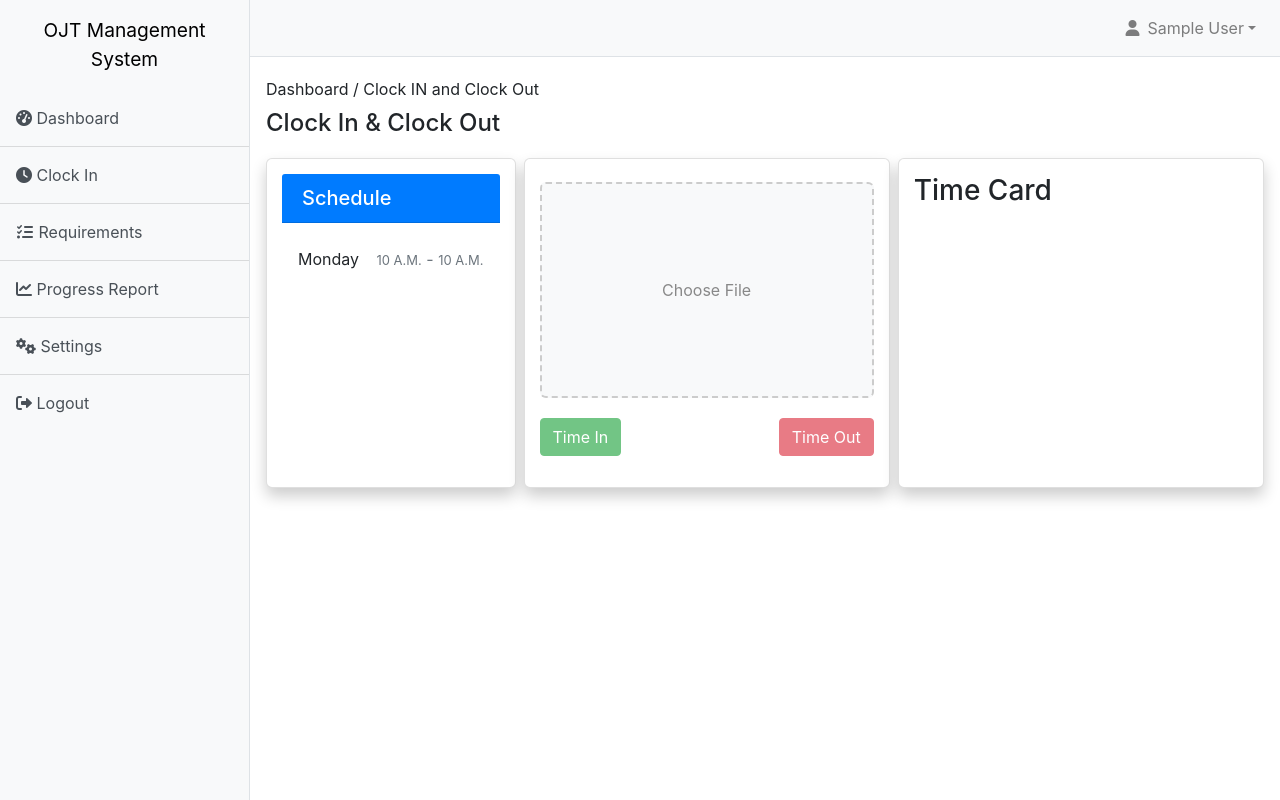
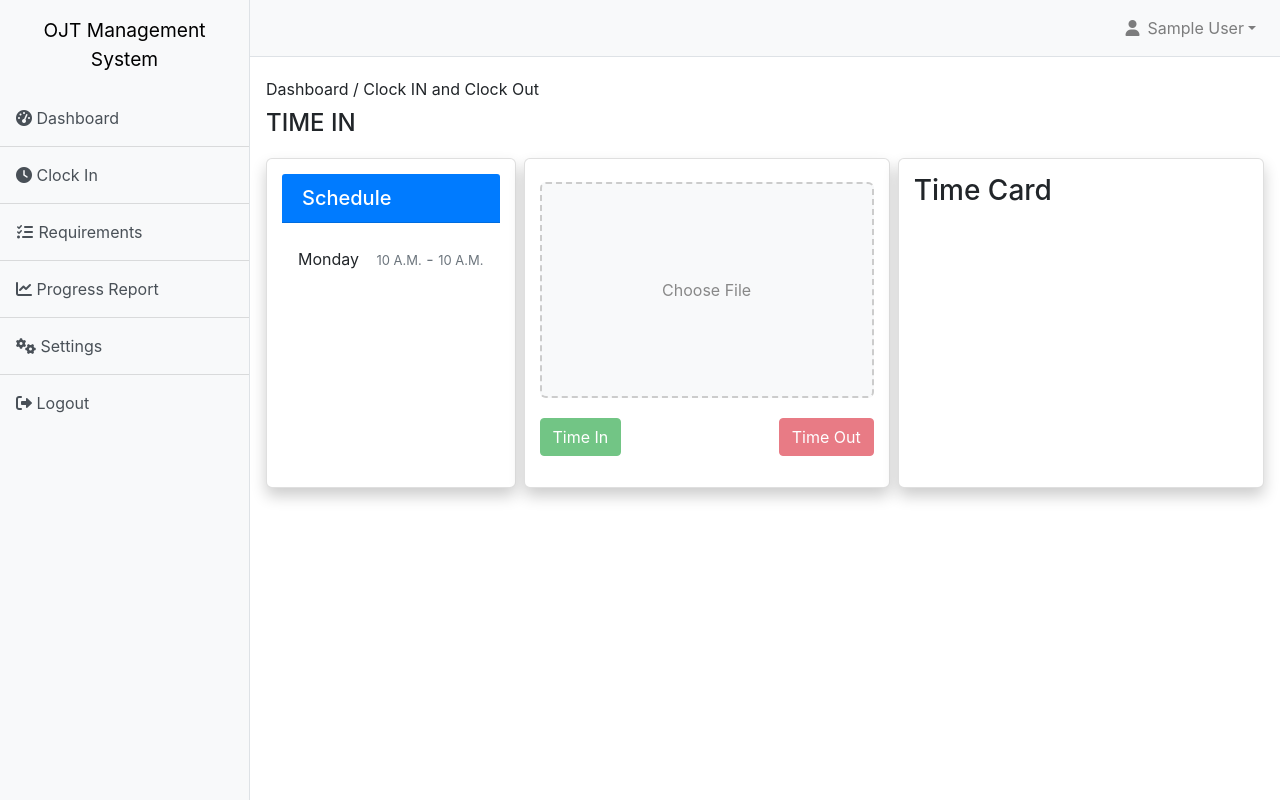
Before and after one commit to chrstncleofas/OJT, a Django app: page /TimeInAndTimeOut/ in a window 1280 px wide. Run offline with Django 5.2, Linux system fonts and the light colour scheme; a user stored in the database is signed in; tables that the repository leaves empty hold one stand-in row (values such as "Sample post"); data that the repository does not hold is empty; some libraries are stand-ins or nearby versions.

Commit message:
NO_TICKET - Fix Issues U.I

```diff
--- a/students/templates/students/timeIn-timeOut.html
+++ b/students/templates/students/timeIn-timeOut.html
@@ -162,7 +162,12 @@
                 <div class="row p-3">
                     <div class="col-lg-12 p-0">
                         <p class="mt-1 mb-1">Dashboard / Clock IN and Clock Out</p>
-                        <h4 class="mt-2 mb-1">Clock In & Clock Out</h4>
+                        <!-- Display TIME IN or TIME OUT based on the user's last action -->
+                        {% if last_action == 'IN' %}
+                            <h4 class="mt-2 mb-1">TIME OUT</h4>
+                        {% else %}
+                            <h4 class="mt-2 mb-1">TIME IN</h4>
+                        {% endif %}
                     </div>
                     <div class="card col-md-3">
                         <div class="card-header bg-primary text-white">
```
